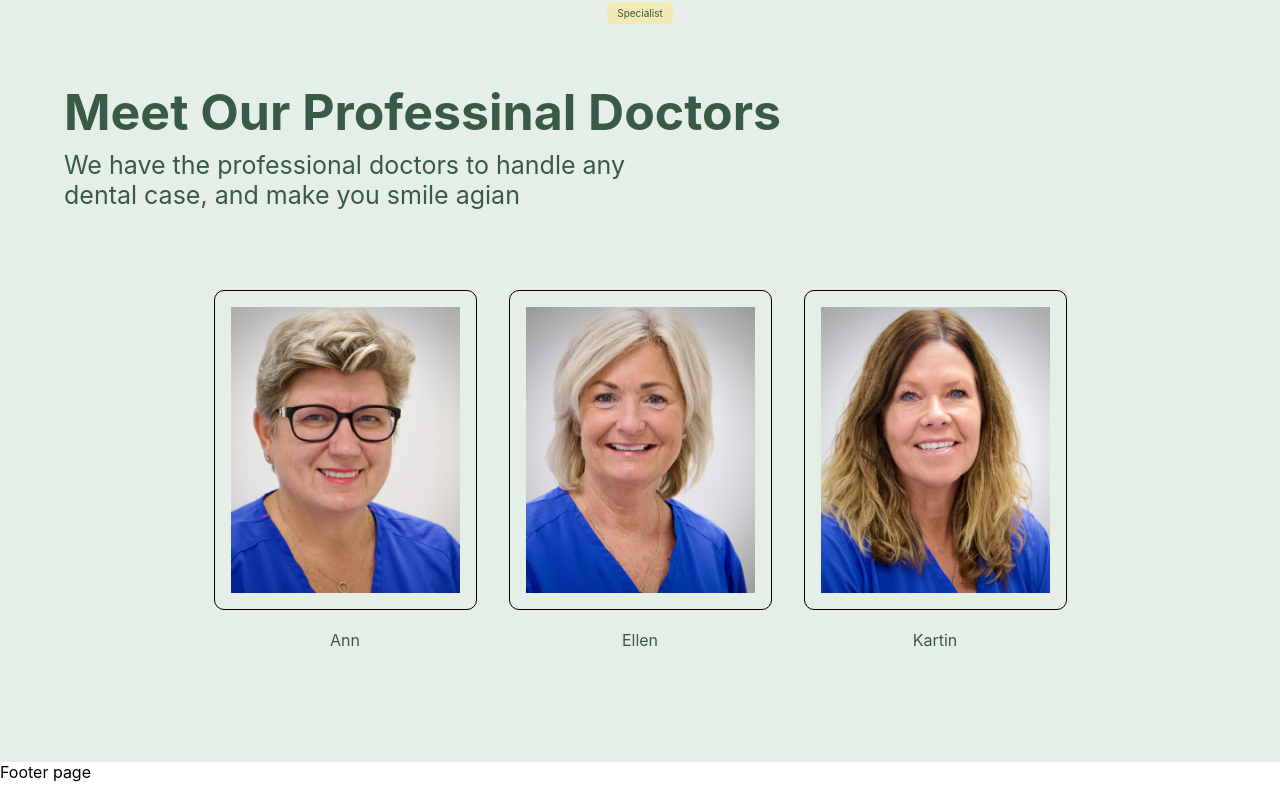
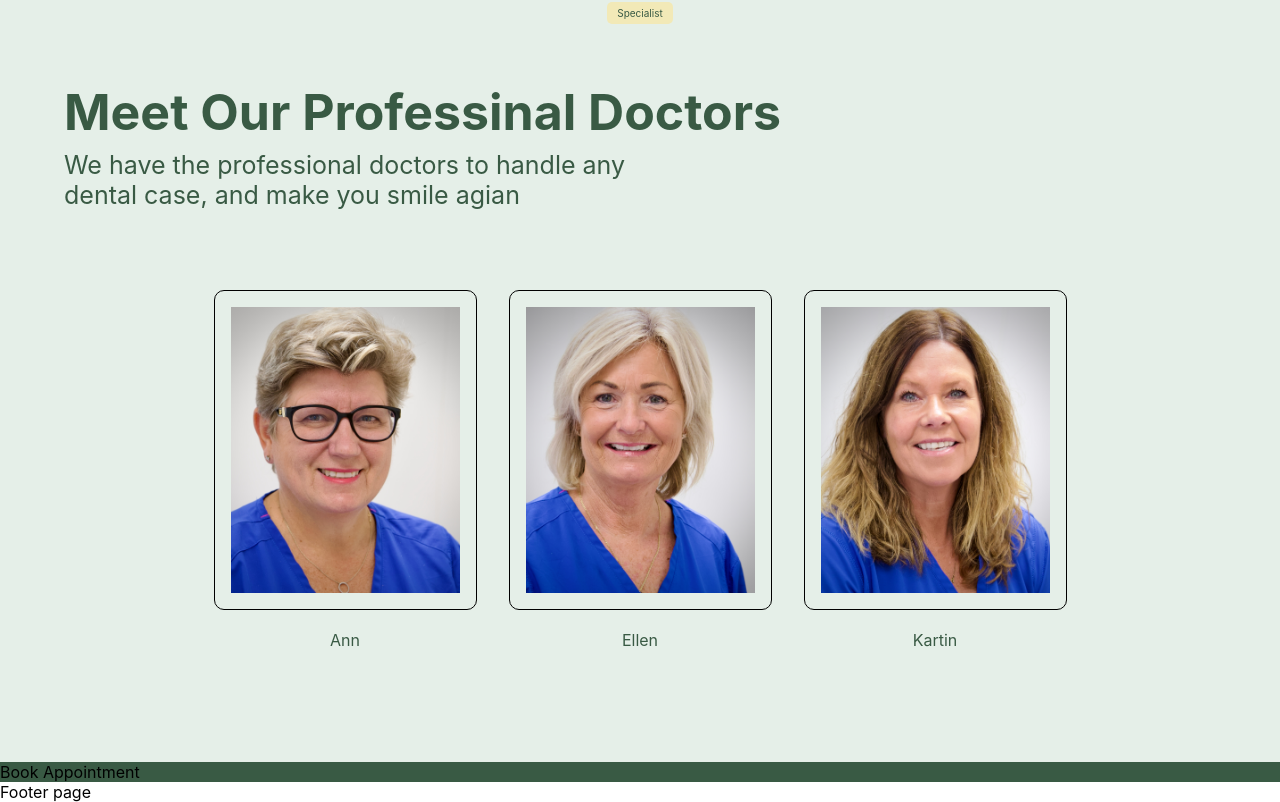
Before and after one commit to MuhammadTurkmen/Dental-Landing-Page-React, a React (Create React App) app: page / in a window 1280 px wide. Shown: the part 2595-3397 px from the top of the page. Built offline with nearby package versions, Linux system fonts and the light colour scheme.

Commit message:
adding component

```diff
--- a/src/components/BookAppointment .js
+++ b/src/components/BookAppointment .js
@@ -8,3 +8,5 @@ function BookAppointment() {
 const Wrapper = styled.div`
   background: var(--dark-green, #395a44);
 `;
+
+export default BookAppointment;
--- a/src/pages/Home.js
+++ b/src/pages/Home.js
@@ -3,6 +3,7 @@ import Hero from "../components/Hero";
 import Benefits from "../components/Benefits";
 import Services from "../components/Services";
 import Specialist from "../components/Specialist";
+import BookAppointment from "../components/BookAppointment ";
 
 function Home() {
   return (
@@ -11,6 +12,7 @@ function Home() {
       <Benefits />
       <Services />
       <Specialist />
+      <BookAppointment />
     </>
   );
 }
```
